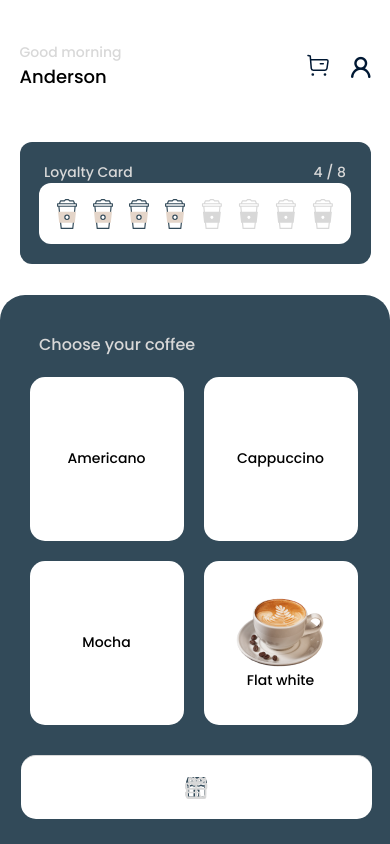
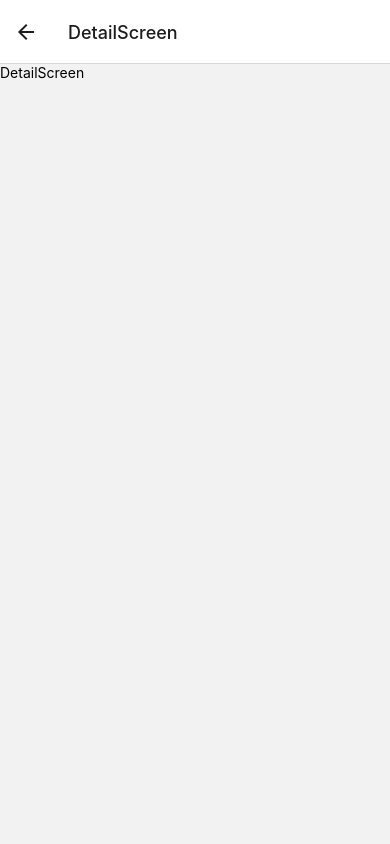
Before and after one commit to Neel-shetty/react-native-coffee, a React Native app: screen /DetailScreen in a window 390 px wide. Built offline with nearby package versions, Linux system fonts and the light colour scheme; what expo-linking would draw is missing.

Commit message:
usenavigtion

```diff
--- a/src/components/HomeScreenComponents/Menu.tsx
+++ b/src/components/HomeScreenComponents/Menu.tsx
@@ -1,11 +1,24 @@
-import { FlatList, ScrollView, StyleSheet, Text, View } from "react-native";
+import {
+  FlatList,
+  ScrollView,
+  StyleSheet,
+  Text,
+  View,
+  Pressable,
+} from "react-native";
 import React from "react";
 import { width } from "../../constants/Layout";
 import MenuItem from "./MenuItem";
 import { menu } from "../../../assets/dummyData/MenuData";
 import TabBar from "./TabBar";
+import { RootTabScreenProps } from "../../../types";
+import { useNavigation } from "@react-navigation/native";
 
 const Menu = () => {
+  const navigation = useNavigation();
+  function itemButton() {
+    navigation.navigate("DetailScreen");
+  }
   return (
     <View style={styles.root}>
       <View style={styles.titleContainer}>
@@ -15,9 +28,11 @@ const Menu = () => {
         <FlatList
           data={menu}
           renderItem={({ item }) => (
-            <View style={{ padding: 10 }}>
-              <MenuItem data={item} id={item.id} />
-            </View>
+            <Pressable onPress={itemButton}>
+              <View style={{ padding: 10 }}>
+                <MenuItem data={item} id={item.id} />
+              </View>
+            </Pressable>
           )}
           numColumns={2}
         />
--- a/src/navigation/index.tsx
+++ b/src/navigation/index.tsx
@@ -41,6 +41,7 @@ import List from "../components/svg/HomeScreenSvg/List";
 import ListGray from "../components/svg/HomeScreenSvg/ListGray";
 import OrdersScreen from "../screens/MainScreens/OrdersScreen";
 import RewardScreen from "../screens/MainScreens/RewardScreen";
+import DetailScreen from "../screens/MainScreens/DetailScreen";
 
 export default function Navigation({
   colorScheme,
@@ -101,6 +102,7 @@ function RootNavigator() {
         component={VerificationScreen}
         options={{ headerShown: false }}
       />
+      <Stack.Screen name="DetailScreen" component={DetailScreen} />
       <Stack.Group screenOptions={{ presentation: "modal" }}>
         <Stack.Screen name="Modal" component={ModalScreen} />
       </Stack.Group>
--- /dev/null
+++ b/src/screens/MainScreens/DetailScreen.tsx
@@ -0,0 +1,14 @@
+import { StyleSheet, Text, View } from 'react-native'
+import React from 'react'
+
+const DetailScreen = () => {
+  return (
+    <View>
+      <Text>DetailScreen</Text>
+    </View>
+  )
+}
+
+export default DetailScreen
+
+const styles = StyleSheet.create({})
--- a/types.tsx
+++ b/types.tsx
@@ -25,6 +25,7 @@ export type RootStackParamList = {
   SignUpScreen: undefined;
   ForgotPasswordScreen: undefined;
   VerificationScreen: undefined;
+  DetailScreen: undefined;
 };
 
 export type RootStackScreenProps<Screen extends keyof RootStackParamList> =
```
